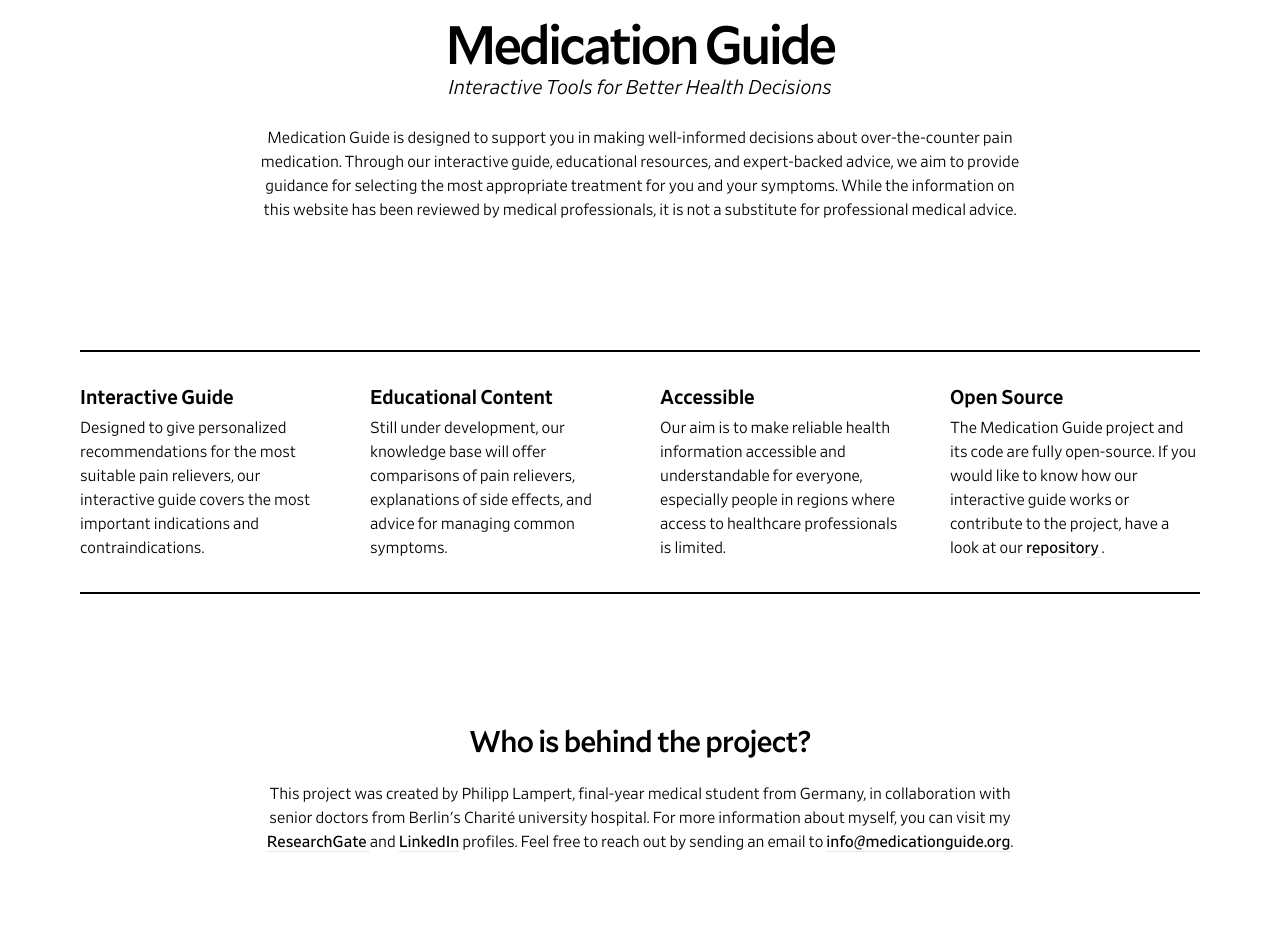
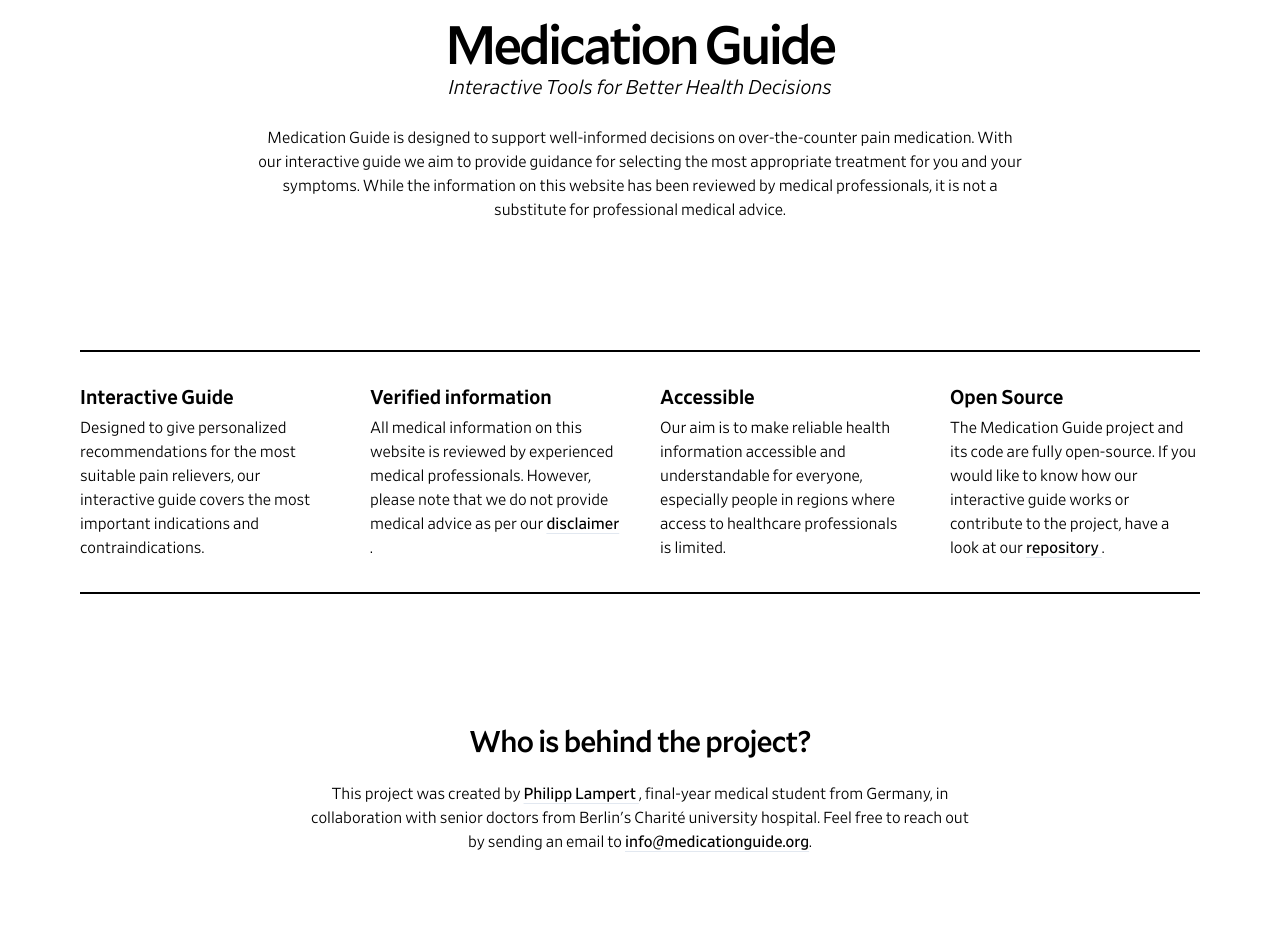
Before and after one commit to philipp-lampert/medicationguide, a SvelteKit app: page /about in a window 1280 px wide. Shown: the part 240-1192 px from the top of the page. Built offline with nearby package versions, Linux system fonts and the light colour scheme.

Commit message:
Improve README and layout on large screens, add donate page

```diff
--- a/src/lib/components/Header.svelte
+++ b/src/lib/components/Header.svelte
@@ -39,6 +39,12 @@
 							<SlidingBottomBorder />
 						</a>
 					</li>
+					<li>
+						<a class="group relative p-2" href="/donate"
+							>Donate
+							<SlidingBottomBorder />
+						</a>
+					</li>
 				</ul>
 			</nav>
 			<div
--- a/src/routes/+layout.svelte
+++ b/src/routes/+layout.svelte
@@ -41,7 +41,7 @@
 	</script>
 </svelte:head>
 
-<div class="flex min-h-screen flex-col">
+<div class="flex min-h-screen flex-col justify-between">
 	<Header />
 	<main class="relative">
 		{@render children()}
--- a/src/routes/about/+page.svelte
+++ b/src/routes/about/+page.svelte
@@ -28,11 +28,11 @@
 			<h2 class="italic sm:text-lg md:text-xl">Interactive Tools for Better Health Decisions</h2>
 		</div>
 		<p class="max-w-3xl">
-			Medication Guide is designed to support you in making well-informed decisions about
-			over-the-counter pain medication. Through our interactive guide, educational resources, and
-			expert-backed advice, we aim to provide guidance for selecting the most appropriate treatment
-			for you and your symptoms. While the information on this website has been reviewed by medical
-			professionals, it is not a substitute for professional medical advice.
+			Medication Guide is designed to support well-informed decisions on over-the-counter pain
+			medication. With our interactive guide we aim to provide guidance for selecting the most
+			appropriate treatment for you and your symptoms. While the information on this website has
+			been reviewed by medical professionals, it is not a substitute for professional medical
+			advice.
 		</p>
 	</article>
 </section>
@@ -49,10 +49,15 @@
 				</p>
 			</article>
 			<article class=" flex flex-col gap-1 bg-white text-left">
-				<h3 class="h3">Educational Content</h3>
+				<h3 class="h3">Verified information</h3>
 				<p>
-					Still under development, our knowledge base will offer comparisons of pain relievers,
-					explanations of side effects, and advice for managing common symptoms.
+					All medical information on this website is reviewed by experienced medical professionals.
+					However, please note that we do not provide medical advice as per our <a
+						class="text-link group"
+						href="/legal/disclaimer"
+					>
+						disclaimer<SlidingBottomBorder /></a
+					>.
 				</p>
 			</article>
 			<article class=" flex flex-col gap-1 bg-white text-left">
@@ -82,24 +87,14 @@
 	<article class="container flex flex-col items-center">
 		<div class="flex flex-col gap-6">
 			<h2 class="h2">Who is behind the project?</h2>
-			<p class="max-w-3xl">
-				This project was created by Philipp Lampert, final-year medical student from Germany, in
-				collaboration with senior doctors from Berlin's Charité university hospital. For more
-				information about myself, you can visit my
-				<a
+			<p class="max-w-2xl">
+				This project was created by <a
 					class="text-link group"
 					href="https://www.researchgate.net/profile/Philipp-Lampert"
 					target="_blank"
-					>ResearchGate <SlidingBottomBorder />
-				</a>
-				and
-				<a
-					class="text-link group"
-					href="https://www.linkedin.com/in/philipp-lampert-84aabb1b3"
-					target="_blank"
-					>LinkedIn<SlidingBottomBorder />
-				</a>
-				profiles. Feel free to reach out by sending an email to
+					>Philipp Lampert <SlidingBottomBorder />
+				</a>, final-year medical student from Germany, in collaboration with senior doctors from
+				Berlin's Charité university hospital. Feel free to reach out by sending an email to
 				<a class="text-link group" href="mailto:info@medicationguide.org"
 					>info@medicationguide.org<SlidingBottomBorder /></a
 				>.
--- /dev/null
+++ b/src/routes/donate/+page.server.ts
@@ -0,0 +1,5 @@
+import { redirect } from '@sveltejs/kit';
+
+export function load() {
+	throw redirect(301, 'https://donate.stripe.com/aEU6pH82vd2M1aM9AA');
+}
--- a/src/routes/interactive/+page.svelte
+++ b/src/routes/interactive/+page.svelte
@@ -28,16 +28,21 @@
 		}
 	>;
 
+	type Answer = {
+		text: string;
+		image: string;
+		medications: { [K in Medications]: { value: number; reason: string } };
+	};
+
 	// Answer selection
-	let selectedAnswers = $state(
-		[] as {
-			answers: {
-				text: string;
-				image: string;
-				medications: { [K in Medications]: { value: number; reason: string } };
-			}[];
-		}[]
-	);
+	let selectedAnswers = $state([] as { answers: Answer[] }[]);
+
+	function isAnswerSelected(answer: Answer) {
+		return questions[currentIndex].type === 'single-choice'
+			? selectedAnswers[currentIndex]?.answers[0]?.text === answer.text
+			: selectedAnswers[currentIndex] &&
+					selectedAnswers[currentIndex].answers.some((a) => a.text === answer.text);
+	}
 
 	function answerSelection(answer: {
 		text: string;
@@ -264,15 +269,13 @@
 							onclick={() => answerSelection(answer)}
 							class="
 											 flex h-36 w-36 flex-col items-center justify-center gap-2 rounded-2xl border-2
-											 border-gray-200 bg-gray-50 font-medium text-black transition-all
-											duration-300 hover:border-black hover:bg-white
-											hover:drop-shadow-xl sm:h-40 sm:w-40 sm:gap-3
-											sm:text-lg
+											 border-gray-200 bg-gray-50 font-medium text-black [transition:border-color_300ms,background-color_300ms,filter_300ms]
+											hover:border-black hover:bg-white hover:drop-shadow-xl sm:h-40 sm:w-40 sm:gap-3 sm:text-lg
 											{question.answers.length === 3 && index === 2 ? 'col-span-2 sm:col-auto' : ''}
+											{isAnswerSelected(answer)
+								? 'border-3 border-gray-950 bg-white shadow-inner-strong drop-shadow-none'
+								: ''}
 									"
-							class:selected={questions[currentIndex].type === 'single-choice'
-								? selectedAnswers[currentIndex]?.answers[0]?.text === answer.text
-								: selectedAnswers[currentIndex]?.answers.some((a) => a.text === answer.text)}
 						>
 							{answer.text}
 							{#if answer.image}
@@ -393,10 +396,6 @@
 </div>
 
 <style lang="postcss">
-	.selected {
-		@apply border-3 border-black bg-white shadow-inner-strong drop-shadow-none;
-	}
-
 	/* Looping animation to expand and contract underline */
 	@keyframes spanAnimation {
 		0% {
--- a/svelte.config.js
+++ b/svelte.config.js
@@ -1,4 +1,3 @@
-import { mdsvex } from 'mdsvex';
 import adapter from '@sveltejs/adapter-vercel';
 import { vitePreprocess } from '@sveltejs/vite-plugin-svelte';
 
@@ -6,7 +5,7 @@
 const config = {
 	// Consult https://svelte.dev/docs/kit/integrations
 	// for more information about preprocessors
-	preprocess: [vitePreprocess(), mdsvex()],
+	preprocess: [vitePreprocess()],
 
 	kit: {
 		// adapter-auto only supports some environments, see https://svelte.dev/docs/kit/adapter-auto for a list.
```
Also changed, not shown: package.json (+3 -4 lines), 2 other files (tests, documents, lock files or other folders).
